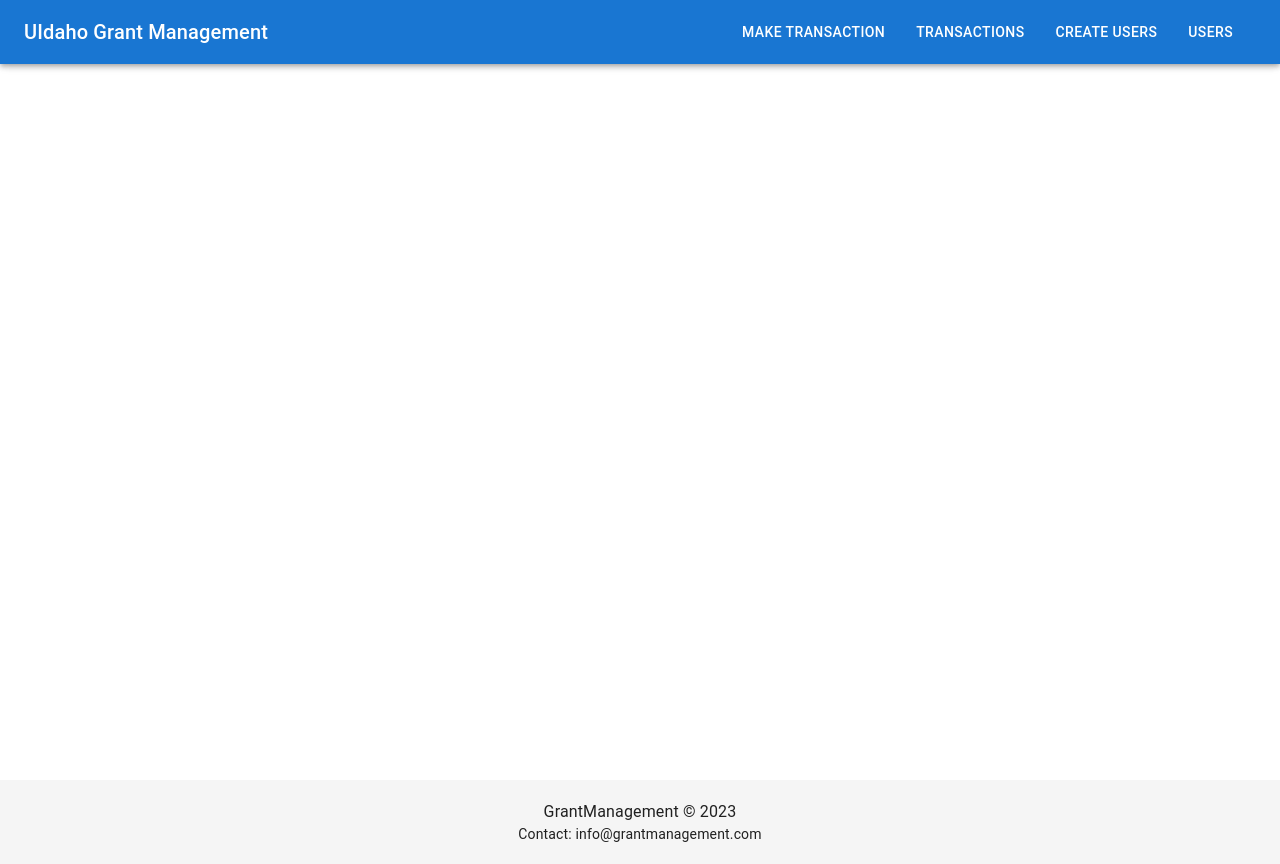
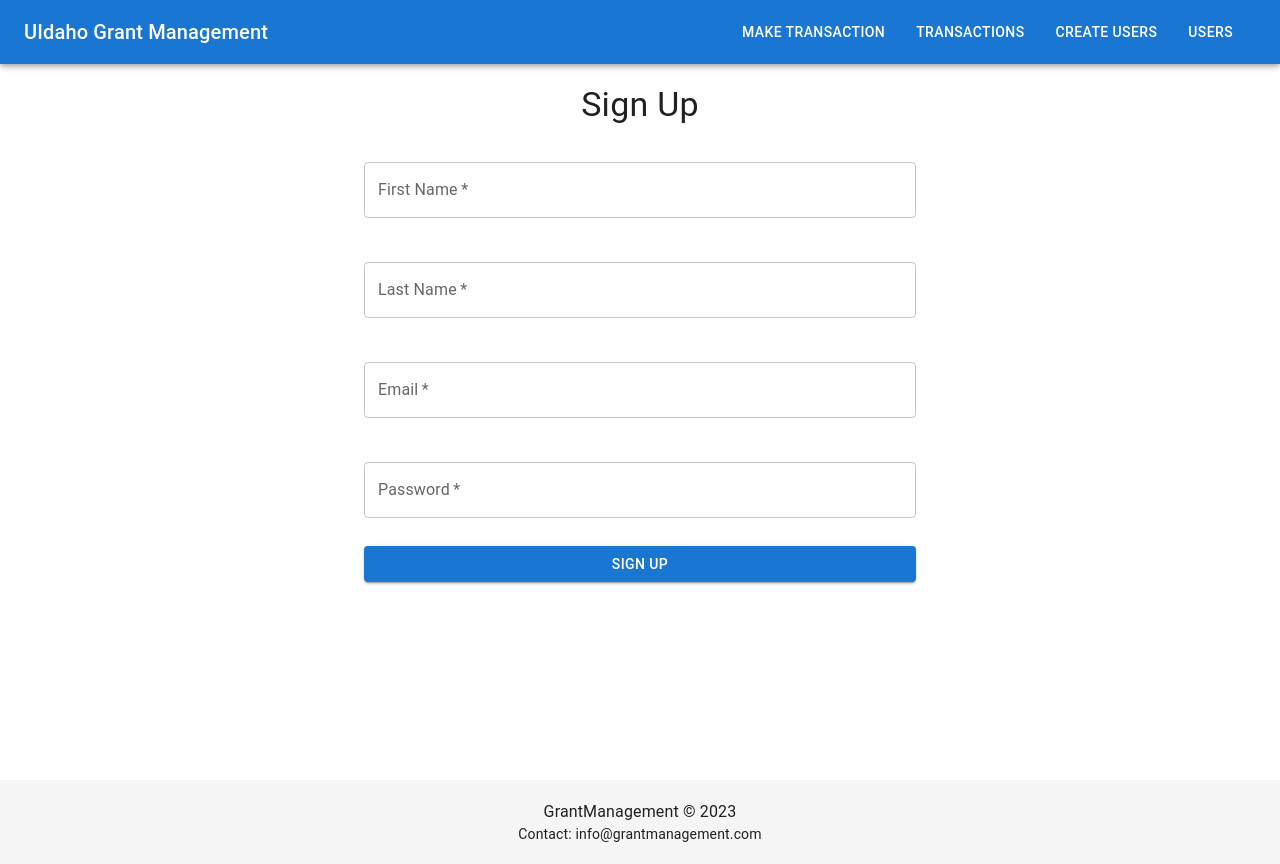
Before and after one commit to JosephPBaruch/grantManager, a React (Vite) app in the folder client/: page /sign-up in a window 1280 px wide. Built offline with nearby package versions, Linux system fonts and the light colour scheme.

Commit message:
Signup page

```diff
--- a/client/src/App.tsx
+++ b/client/src/App.tsx
@@ -8,6 +8,7 @@ import { AppBar, Toolbar, Typography, Button, CssBaseline, Container } from '@mu
 import SignIn from './Components/SignIn';
 import CreateBudget from './Components/CreateBudget';
 import Budgets from './Components/Budgets';
+import SignUp from './Components/SignUp';
 
 const useStyles = makeStyles({
   root: {
@@ -86,6 +87,7 @@ function App() {
             <Route path="/list-users" element={<ListUsers />} />
             <Route path="/users" element={<CreateUser />} />
             <Route path="/sign-in" element={<SignIn />} />
+            <Route path="/sign-up" element={<SignUp />} />
             <Route path="/create-budget" element={<CreateBudget />} />
             <Route path="/budgets" element={<Budgets />} />
           </Routes>
--- a/client/src/Components/SignUp.tsx
+++ b/client/src/Components/SignUp.tsx
@@ -0,0 +1,103 @@
+import React, { useState } from 'react';
+import { Button, TextField, Container, Typography } from '@mui/material';
+import { makeStyles } from '@mui/styles';
+import { useNavigate } from "react-router-dom";
+
+const useStyles = makeStyles({
+  form: {
+    display: 'flex',
+    flexDirection: 'column',
+    alignItems: 'center',
+    gap: '20px',
+    marginTop: '20px',
+  },
+  textField: {
+    width: '100%',
+  },
+  button: {
+    width: '100%',
+  },
+});
+
+const SignUp: React.FC = () => {
+  const classes = useStyles();
+  const navigate = useNavigate();
+  const [firstName, setFirstName] = useState('');
+  const [lastName, setLastName] = useState('');
+  const [email, setEmail] = useState('');
+  const [password, setPassword] = useState('');
+
+  const handleSubmit = (event: React.FormEvent) => {
+    event.preventDefault();
+    navigate("/sign-in");
+    // fetch('http://127.0.0.1:8080/api/users/', {
+    //   method: 'POST',
+    //   headers: {
+    //     'Content-Type': 'application/json',
+    //   },
+    //   body: JSON.stringify({ first_name: firstName, last_name: lastName, email, password }),
+    // }).then((response) => {
+    //   if (response.ok) {
+    //     console.log('User signed up!');
+    //     navigate("/sign-in");
+    //   } else {
+    //     console.error('Error signing up:', response.statusText);
+    //   }
+    // }).catch((error) => {
+    //   console.error('Error signing up:', error);
+    // });
+  };
+
+  return (
+    <Container maxWidth="sm">
+      <Typography style={{paddingTop: '20px'}} variant="h4" component="h1" gutterBottom>
+        Sign Up
+      </Typography>
+      <form onSubmit={handleSubmit} className={classes.form}>
+        <TextField
+          label="First Name"
+          value={firstName}
+          onChange={(e) => setFirstName(e.target.value)}
+          fullWidth
+          margin="normal"
+          required
+          className={classes.textField}
+        />
+        <TextField
+          label="Last Name"
+          value={lastName}
+          onChange={(e) => setLastName(e.target.value)}
+          fullWidth
+          margin="normal"
+          required
+          className={classes.textField}
+        />
+        <TextField
+          label="Email"
+          type="email"
+          value={email}
+          onChange={(e) => setEmail(e.target.value)}
+          fullWidth
+          margin="normal"
+          required
+          className={classes.textField}
+        />
+        <TextField
+          label="Password"
+          type="password"
+          value={password}
+          onChange={(e) => setPassword(e.target.value)}
+          fullWidth
+          margin="normal"
+          required
+          className={classes.textField}
+        />
+        <Button type="submit" variant="contained" color="primary" fullWidth className={classes.button}>
+          Sign Up
+        </Button>
+      </form>
+    </Container>
+  );
+};
+
+export default SignUp;
```
